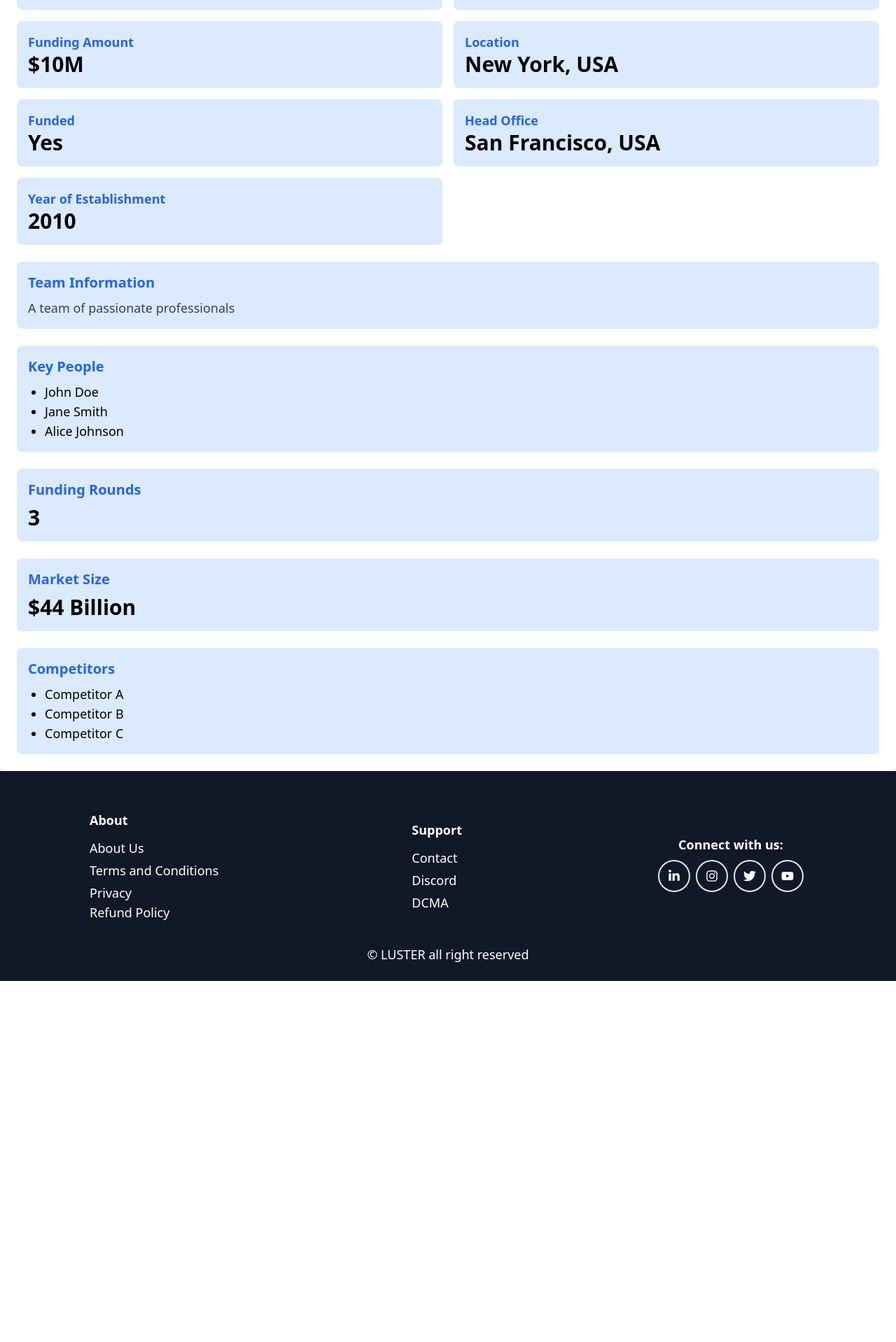
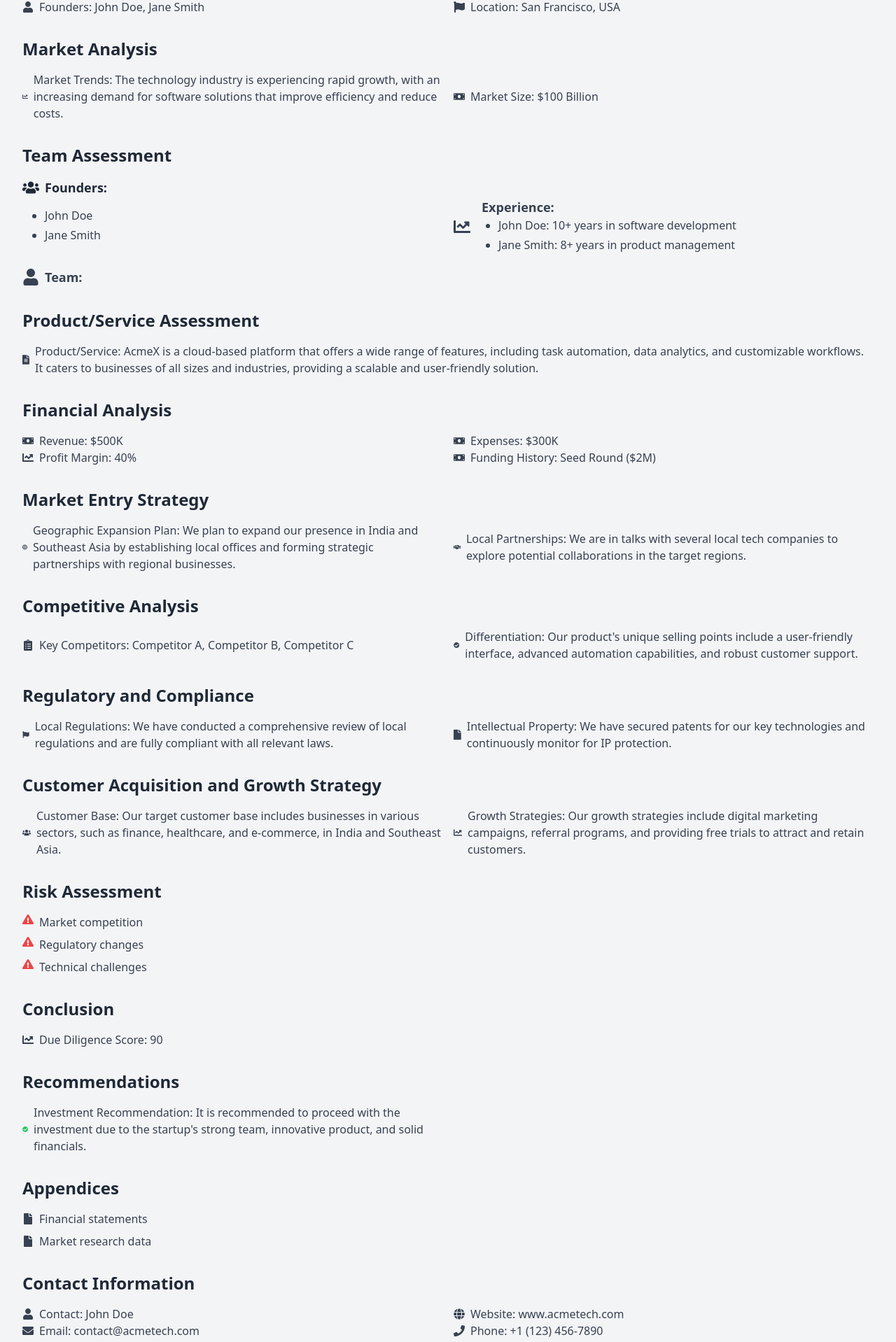
Before and after one commit to gshubham804/Due-Diligence, a React (Vite) app: page /startupdetails in a window 1280 px wide. Shown: the part 222-2140 px from the top of the page at 70% size. Before the commit the page ends 1624 px from the top, so only its background shows below. Built offline with nearby package versions, Linux system fonts and the light colour scheme.

Commit message:
update the startupdetailspage

```diff
--- a/src/Pages/StartupDetails.jsx
+++ b/src/Pages/StartupDetails.jsx
@@ -1,105 +1,335 @@
-
+import {
+  FaUser,
+  FaChartLine,
+  FaMoneyBill,
+  FaFlag,
+  FaUsers,
+  FaFileAlt,
+  FaBullseye,
+  FaHandshake,
+  FaClipboardList,
+  FaExclamationTriangle,
+  FaCheckCircle,
+  FaFile,
+  FaIndustry,
+  FaGlobe,
+  FaEnvelope,
+  FaPhone,
+} from "react-icons/fa";
 const StartupDetails = () => {
   const startupData = {
-    name: "CompanyX",
-    score: "85",
-    fundingAmount: "$10M",
-    isFunded: true,
-    establishmentYear: "2010",
-    parentCompany: "Parent Corp",
-    location: "New York, USA",
-    headOffice: "San Francisco, USA",
-    teamInfo: "A team of passionate professionals",
-    boardOfMembers: ["John Doe", "Jane Smith", "Alice Johnson"],
-    fundingRounds: 3,
-    marketSize: "$44 Billion",
+    name: "Acme Tech",
+    date: "September 22, 2023",
+    founders: ["John Doe", "Jane Smith"],
+    location: "San Francisco, USA",
+    industry: "Technology",
+    fundingStage: "Seed",
+    investmentAmount: "$2M",
+    reportDate: "September 20, 2023",
+    description:
+      "Acme Tech is a technology startup focused on developing innovative solutions for businesses. Our product, AcmeX, is a cutting-edge software platform that streamlines workflow processes and enhances productivity.",
+    marketTrends:
+      "The technology industry is experiencing rapid growth, with an increasing demand for software solutions that improve efficiency and reduce costs.",
+    marketSize: "$100 Billion",
+    founderExperience: [
+      "John Doe: 10+ years in software development",
+      "Jane Smith: 8+ years in product management",
+    ],
+    teamMembers: [
+      { name: "Alice Johnson", role: "CTO" },
+      { name: "David Brown", role: "COO" },
+      { name: "Ella Wilson", role: "Head of Marketing" },
+    ],
+    productDescription:
+      "AcmeX is a cloud-based platform that offers a wide range of features, including task automation, data analytics, and customizable workflows. It caters to businesses of all sizes and industries, providing a scalable and user-friendly solution.",
+    financials: {
+      revenue: "$500K",
+      expenses: "$300K",
+      profitMargin: "40%",
+      fundingHistory: [{ round: "Seed Round", amount: "$2M" }],
+    },
+    marketEntryStrategy: {
+      geographicExpansionPlan:
+        "We plan to expand our presence in India and Southeast Asia by establishing local offices and forming strategic partnerships with regional businesses.",
+      localPartnerships:
+        "We are in talks with several local tech companies to explore potential collaborations in the target regions.",
+    },
     competitors: ["Competitor A", "Competitor B", "Competitor C"],
+    differentiation:
+      "Our product's unique selling points include a user-friendly interface, advanced automation capabilities, and robust customer support.",
+    regulatoryCompliance: {
+      localRegulations:
+        "We have conducted a comprehensive review of local regulations and are fully compliant with all relevant laws.",
+      intellectualProperty:
+        "We have secured patents for our key technologies and continuously monitor for IP protection.",
+    },
+    customerAcquisition: {
+      customerBase:
+        "Our target customer base includes businesses in various sectors, such as finance, healthcare, and e-commerce, in India and Southeast Asia.",
+      growthStrategies:
+        "Our growth strategies include digital marketing campaigns, referral programs, and providing free trials to attract and retain customers.",
+    },
+    risks: ["Market competition", "Regulatory changes", "Technical challenges"],
+    dueDiligenceScore: "90",
+    investmentRecommendation:
+      "It is recommended to proceed with the investment due to the startup's strong team, innovative product, and solid financials.",
+    appendices: ["Financial statements", "Market research data"],
+    contactInformation: {
+      contact: "John Doe",
+      website: "www.acmetech.com",
+      email: "contact@acmetech.com",
+      phone: "+1 (123) 456-7890",
+    },
   };
 
   return (
-    <div className="bg-white rounded-lg shadow-md p-6">
-      <h1 className="text-3xl font-semibold text-primary-600 mb-4">{startupData.name}</h1>
-      <div className="grid grid-cols-1 md:grid-cols-2 gap-4">
-        <div>
-          <div className="bg-blue-100 text-blue-600 rounded-lg p-4 mb-4">
-            <p className="text-lg font-semibold">Score</p>
-            <p className="text-black text-3xl font-semibold">{startupData.score}/100</p>
+    <div className="bg-gray-100 text-gray-800 rounded-lg shadow-lg p-8">
+      <div className="text-center">
+        <h1 className="text-4xl font-bold text-primary mb-4">{startupData.name}</h1>
+        <p className="text-sm text-gray-600">Date: {startupData.date}</p>
+      </div>
+
+      {/* Executive Summary */}
+      <section className="mb-8">
+        <h2 className="text-2xl font-semibold mb-4">Executive Summary</h2>
+        <div className="grid grid-cols-1 md:grid-cols-2 gap-4 text-gray-700">
+          <div className="flex items-center">
+            <FaUser className="mr-2 text-primary" />
+            Founders: {startupData.founders.join(', ')}
           </div>
-          <div className="bg-blue-100 text-blue-600 rounded-lg p-4 mb-4">
-            <p className="text-lg font-semibold">Funding Amount</p>
-            <p className="text-black text-3xl font-semibold">{startupData.fundingAmount}</p>
-          </div>
-          <div className="bg-blue-100 text-blue-600 rounded-lg p-4 mb-4">
-            <p className="text-lg font-semibold">Funded</p>
-            <p className={`text-3xl font-semibold ${startupData.isFunded ? 'text-black' : 'text-red-600'}`}>{startupData.isFunded ? "Yes" : "No"}</p>
-          </div>
-          <div className="bg-blue-100 text-blue-600 rounded-lg p-4">
-            <p className="text-lg font-semibold">Year of Establishment</p>
-            <p className="text-black text-3xl font-semibold">{startupData.establishmentYear}</p>
+          <div className="flex items-center">
+            <FaFlag className="mr-2 text-primary" />
+            Location: {startupData.location}
           </div>
         </div>
-        <div>
-          <div className="bg-blue-100 text-blue-600 rounded-lg p-4 mb-4">
-            <p className="text-lg font-semibold">Parent Company</p>
-            <p className="text-black text-3xl font-semibold">{startupData.parentCompany}</p>
+        {/* Include other Executive Summary information here */}
+      </section>
+
+      {/* Market Analysis */}
+      <section className="mb-8">
+        <h2 className="text-2xl font-semibold mb-4">Market Analysis</h2>
+        <div className="grid grid-cols-1 md:grid-cols-2 gap-4 text-gray-700">
+          <div className="flex items-center">
+            <FaChartLine className="mr-2 text-primary" />
+            Market Trends: {startupData.marketTrends}
           </div>
-          <div className="bg-blue-100 text-blue-600 rounded-lg p-4 mb-4">
-            <p className="text-lg font-semibold">Location</p>
-            <p className="text-black text-3xl font-semibold">{startupData.location}</p>
-          </div>
-          <div className="bg-blue-100 text-blue-600 rounded-lg p-4">
-            <p className="text-lg font-semibold">Head Office</p>
-            <p className="text-black text-3xl font-semibold">{startupData.headOffice}</p>
+          <div className="flex items-center">
+            <FaMoneyBill className="mr-2 text-primary" />
+            Market Size: {startupData.marketSize}
           </div>
         </div>
+        {/* Include other Market Analysis information here */}
+      </section>
+
+      {/* Team Assessment */}
+      <section className="mb-8">
+  <h2 className="text-2xl font-semibold mb-4">Team Assessment</h2>
+  <div className="flex items-center">
+      <FaUsers className="mr-2 text-primary text-2xl" />
+        <p className="text-lg font-semibold">Founders:</p>
+        </div>
+  <div className="grid grid-cols-1 md:grid-cols-2 gap-4 text-gray-700">
+    <div className="flex items-center">
+      <div className="ml-2">
+        <ul className="list-disc ml-6">
+          {startupData.founders.map((founder, index) => (
+            <li key={index} className="mb-1">
+              {founder}
+            </li>
+          ))}
+        </ul>
       </div>
-      <div className="mt-6">
-  <div className="bg-blue-100 text-blue-600 rounded-lg p-4">
-    <p className="text-xl font-semibold">Team Information</p>
-    <p className="text-black text-lg text-gray-700 mt-2">{startupData.teamInfo}</p>
+    </div>
+    <div className="flex items-center">
+      <FaChartLine className="mr-2 text-primary text-2xl" />
+      <div className="ml-2">
+        <p className="text-lg font-semibold">Experience:</p>
+        <ul className="list-disc ml-6">
+          {startupData.founderExperience.map((experience, index) => (
+            <li key={index} className="mb-1">
+              {experience}
+            </li>
+          ))}
+        </ul>
+      </div>
+    </div>
   </div>
-</div>
+  <div className="flex items-center text-gray-700 mt-4">
+    <FaUser className="mr-2 text-primary text-2xl" />
+    <p className="text-lg font-semibold">Team:</p>
+    <p className="ml-2">{startupData.teamInfo}</p>
+  </div>
+  {/* Include other Team Assessment information here */}
+</section>
 
-<div className="mt-6">
-  <div className="bg-blue-100 text-blue-600 rounded-lg p-4">
-    <p className="text-xl font-semibold">Key People</p>
-    <ul className="list-disc text-black pl-6 text-lg mt-2">
-      {startupData.boardOfMembers.map((member, index) => (
-        <li key={index}>{member}</li>
-      ))}
-    </ul>
-  </div>
-</div>
 
-<div className="mt-6">
-  <div className="bg-blue-100 text-blue-600 rounded-lg p-4">
-    <p className="text-xl font-semibold">Funding Rounds</p>
-    <p className="text-black text-3xl font-semibold text-primary-600 mt-2">
-      {startupData.fundingRounds}
-    </p>
-  </div>
-</div>
+      {/* Product/Service Assessment */}
+      <section className="mb-8">
+        <h2 className="text-2xl font-semibold mb-4">Product/Service Assessment</h2>
+        <div className="flex items-center text-gray-700">
+          <FaFileAlt className="mr-2 text-primary" />
+          Product/Service: {startupData.productDescription}
+        </div>
+        {/* Include other Product/Service Assessment information here */}
+      </section>
 
-<div className="mt-6">
-  <div className="bg-blue-100 text-blue-600 rounded-lg p-4">
-    <p className="text-xl font-semibold">Market Size</p>
-    <p className="text-black text-3xl font-semibold text-primary-600 mt-2">
-      {startupData.marketSize}
-    </p>
-  </div>
-</div>
+      {/* Financial Analysis */}
+      <section className="mb-8">
+        <h2 className="text-2xl font-semibold mb-4">Financial Analysis</h2>
+        <div className="grid grid-cols-1 md:grid-cols-2 gap-4 text-gray-700">
+          <div className="flex items-center">
+            <FaMoneyBill className="mr-2 text-primary" />
+            Revenue: {startupData.financials.revenue}
+          </div>
+          <div className="flex items-center">
+            <FaMoneyBill className="mr-2 text-primary" />
+            Expenses: {startupData.financials.expenses}
+          </div>
+        </div>
+        <div className="grid grid-cols-1 md:grid-cols-2 gap-4 text-gray-700">
+          <div className="flex items-center">
+            <FaChartLine className="mr-2 text-primary" />
+            Profit Margin: {startupData.financials.profitMargin}
+          </div>
+          <div className="flex items-center">
+            <FaMoneyBill className="mr-2 text-primary" />
+            Funding History: {startupData.financials.fundingHistory.map((item) => `${item.round} (${item.amount})`).join(', ')}
+          </div>
+        </div>
+      </section>
 
-<div className="mt-6">
-  <div className="bg-blue-100 text-blue-600 rounded-lg p-4">
-    <p className="text-xl font-semibold">Competitors</p>
-    <ul className="text-black list-disc pl-6 text-lg mt-2">
-      {startupData.competitors.map((competitor, index) => (
-        <li key={index}>{competitor}</li>
-      ))}
-    </ul>
-  </div>
-</div>
+      {/* Market Entry Strategy */}
+      <section className="mb-8">
+        <h2 className="text-2xl font-semibold mb-4">Market Entry Strategy</h2>
+        <div className="grid grid-cols-1 md:grid-cols-2 gap-4 text-gray-700">
+          <div className="flex items-center">
+            <FaBullseye className="mr-2 text-primary" />
+            Geographic Expansion Plan: {startupData.marketEntryStrategy.geographicExpansionPlan}
+          </div>
+          <div className="flex items-center">
+            <FaHandshake className="mr-2 text-primary" />
+            Local Partnerships: {startupData.marketEntryStrategy.localPartnerships}
+          </div>
+        </div>
+      </section>
 
+      {/* Competitive Analysis */}
+      <section className="mb-8">
+        <h2 className="text-2xl font-semibold mb-4">Competitive Analysis</h2>
+        <div className="grid grid-cols-1 md:grid-cols-2 gap-4 text-gray-700">
+          <div className="flex items-center">
+            <FaClipboardList className="mr-2 text-primary" />
+            Key Competitors: {startupData.competitors.join(', ')}
+          </div>
+          <div className="flex items-center">
+            <FaCheckCircle className="mr-2 text-primary" />
+            Differentiation: {startupData.differentiation}
+          </div>
+        </div>
+      </section>
+
+      {/* Regulatory and Compliance */}
+      <section className="mb-8">
+        <h2 className="text-2xl font-semibold mb-4">Regulatory and Compliance</h2>
+        <div className="grid grid-cols-1 md:grid-cols-2 gap-4 text-gray-700">
+          <div className="flex items-center">
+            <FaFlag className="mr-2 text-primary" />
+            Local Regulations: {startupData.regulatoryCompliance.localRegulations}
+          </div>
+          <div className="flex items-center">
+            <FaFile className="mr-2 text-primary" />
+            Intellectual Property: {startupData.regulatoryCompliance.intellectualProperty}
+          </div>
+        </div>
+      </section>
+
+      {/* Customer Acquisition and Growth Strategy */}
+      <section className="mb-8">
+        <h2 className="text-2xl font-semibold mb-4">Customer Acquisition and Growth Strategy</h2>
+        <div className="grid grid-cols-1 md:grid-cols-2 gap-4 text-gray-700">
+          <div className="flex items-center">
+            <FaUsers size={24} className="mr-2 text-primary" />
+            Customer Base: {startupData.customerAcquisition.customerBase}
+          </div>
+          <div className="flex items-center">
+            <FaChartLine size={24} className="mr-2 text-primary" />
+            Growth Strategies: {startupData.customerAcquisition.growthStrategies}
+          </div>
+        </div>
+      </section>
+
+      {/* Risk Assessment */}
+      <section className="mb-8">
+        <h2 className="text-2xl font-semibold mb-4">Risk Assessment</h2>
+        <ul className="list-none list-inside text-gray-700">
+          {startupData.risks.map((risk, index) => (
+            <li className="flex mb-2" key={index}>
+              <FaExclamationTriangle className="mr-2 text-red-500" />
+              {risk}
+            </li>
+          ))}
+        </ul>
+      </section>
+
+      {/* Conclusion */}
+      <section className="mb-8">
+        <h2 className="text-2xl font-semibold mb-4">Conclusion</h2>
+        <div className="grid grid-cols-1 md:grid-cols-2 gap-4 text-gray-700">
+          <div className="flex items-center">
+            <FaChartLine className="mr-2 text-primary" />
+            Due Diligence Score: {startupData.dueDiligenceScore}
+          </div>
+        </div>
+      </section>
+
+      {/* Recommendations */}
+      <section className="mb-8">
+        <h2 className="text-2xl font-semibold mb-4">Recommendations</h2>
+        <div className="grid grid-cols-1 md:grid-cols-2 gap-4 text-gray-700">
+          <div className="flex items-center">
+            <FaCheckCircle className="mr-2 text-green-500" />
+            Investment Recommendation: {startupData.investmentRecommendation}
+          </div>
+        </div>
+      </section>
+
+      {/* Appendices */}
+      <section className="mb-8">
+        <h2 className="text-2xl font-semibold mb-4">Appendices</h2>
+        <ul className="list-none list-inside text-gray-700">
+          {startupData.appendices.map((appendix, index) => (
+            <li className="flex items-center mb-2" key={index}>
+              <FaFile className="mr-2 text-primary" />
+              {appendix}
+            </li>
+          ))}
+        </ul>
+      </section>
+
+      {/* Contact Information */}
+      <section>
+        <h2 className="text-2xl font-semibold mb-4">Contact Information</h2>
+        <div className="grid grid-cols-1 md:grid-cols-2 gap-4 text-gray-700">
+          <div className="flex items-center">
+            <FaUser className="mr-2 text-primary" />
+            Contact: {startupData.contactInformation.contact}
+          </div>
+          <div className="flex items-center">
+            <FaGlobe className="mr-2 text-primary" />
+            Website: {startupData.contactInformation.website}
+          </div>
+        </div>
+        <div className="grid grid-cols-1 md:grid-cols-2 gap-4 text-gray-700">
+          <div className="flex items-center">
+            <FaEnvelope className="mr-2 text-primary" />
+            Email: {startupData.contactInformation.email}
+          </div>
+          <div className="flex items-center">
+            <FaPhone className="mr-2 text-primary" />
+            Phone: {startupData.contactInformation.phone}
+          </div>
+        </div>
+      </section>
     </div>
   );
 };
```
Also changed, not shown: 1 other file (tests, documents, lock files or other folders).
